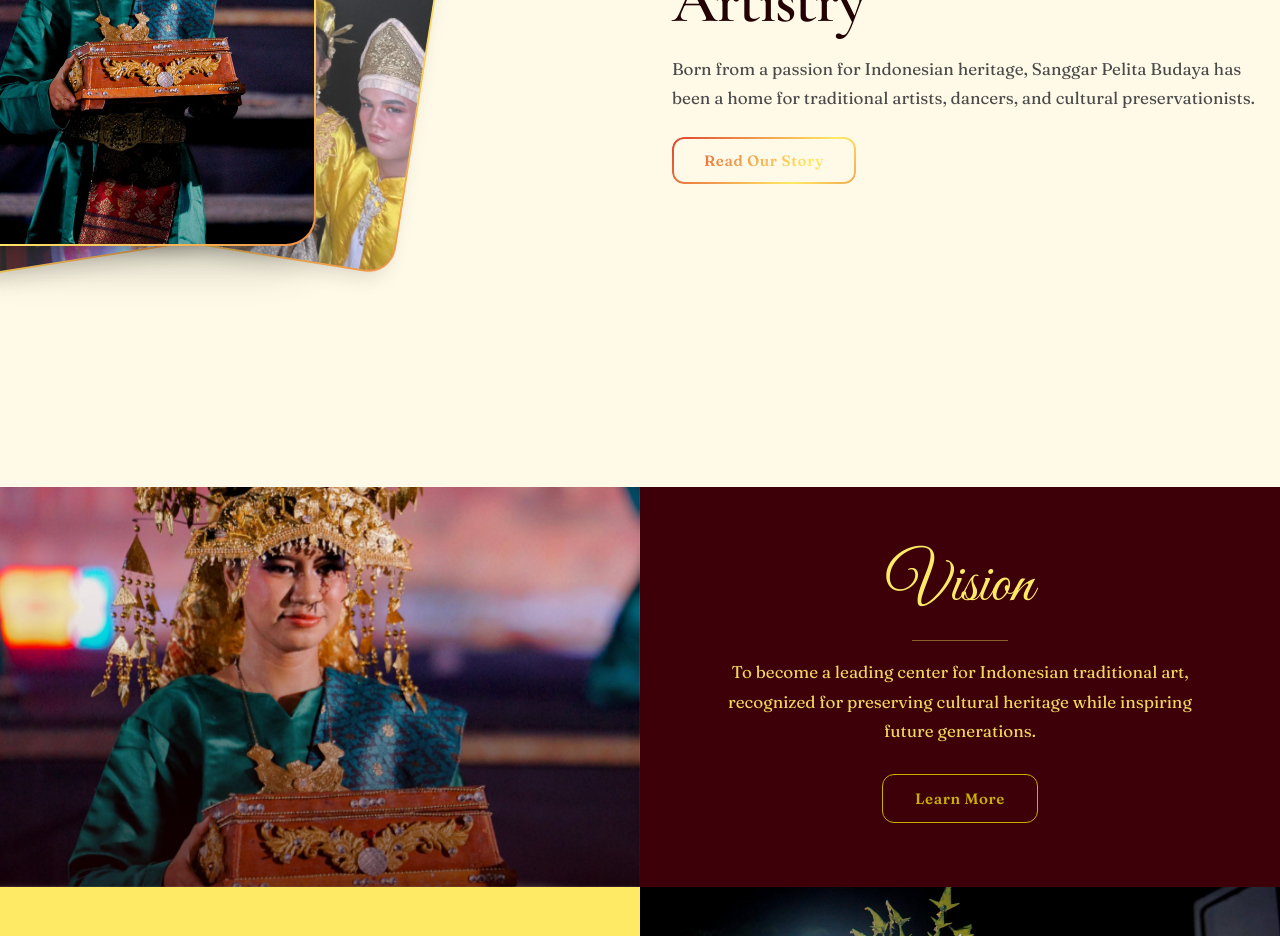
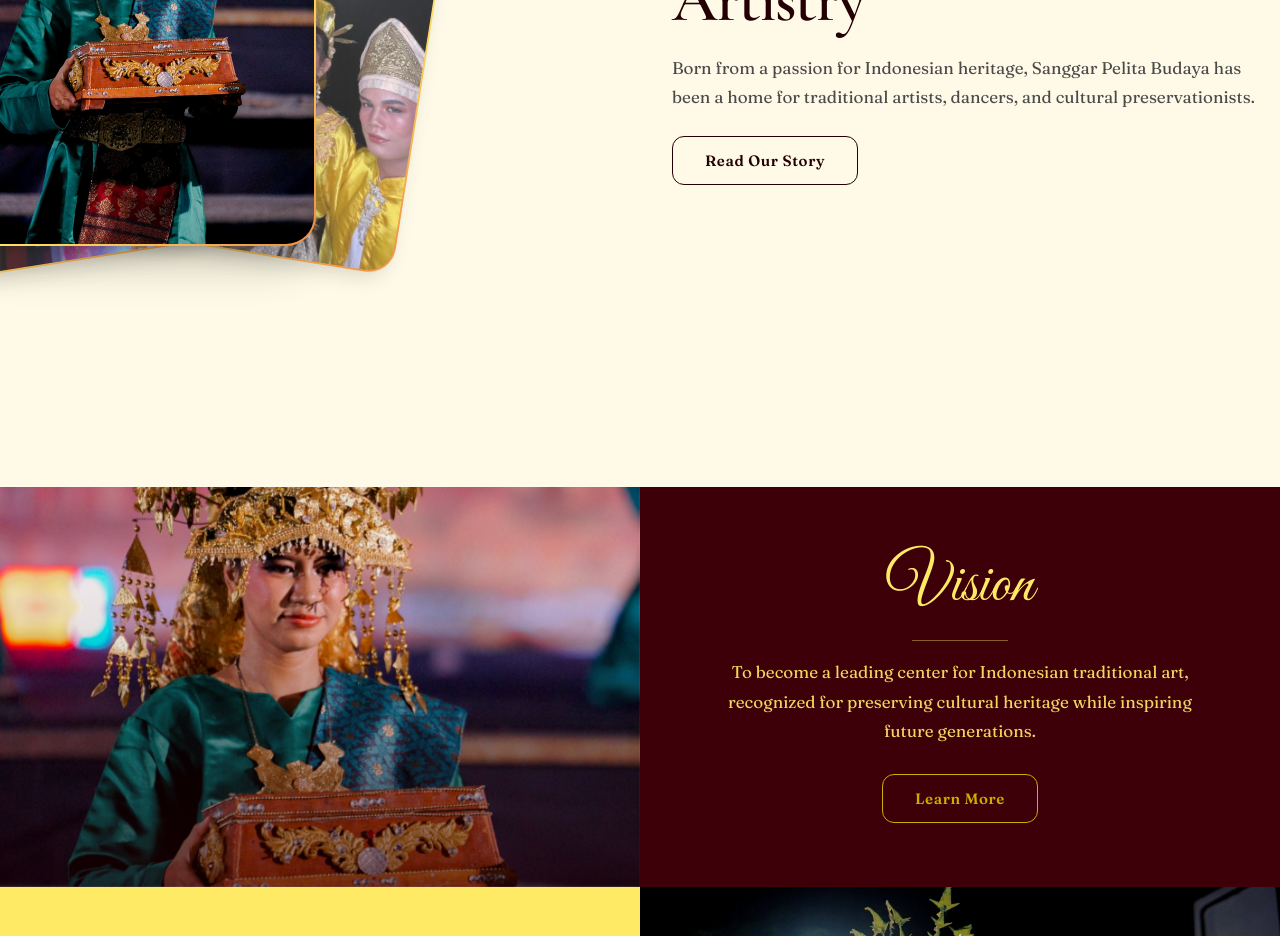
Before and after one commit to HappyRehund/sanggar-pelita-budaya, a Svelte app in the folder frontend/: page / in a window 1280 px wide. Shown: the part 1320-2256 px from the top of the page. Built offline with nearby package versions, Linux system fonts and the light colour scheme; no server answers.

Commit message:
refactor(home): swap AboutPreview CTA to outline-ink variant
- change Button variant from 'outline-gradient' to 'outline-ink' on the
  read-more CTA in the home about preview section

```diff
--- a/frontend/src/modules/home/components/AboutPreview.svelte
+++ b/frontend/src/modules/home/components/AboutPreview.svelte
@@ -125,7 +125,7 @@
       <span class="eyebrow">{t('about_eyebrow')}</span>
       <h2 class="about-preview__title">{t('about_title')}</h2>
       <p class="about-preview__desc text-pretty">{t('about_description')}</p>
-      <Button variant="outline-gradient" size="md" href="/about" class="about-preview__cta-button">
+      <Button variant="outline-ink" size="md" href="/about" class="about-preview__cta-button">
         {t('about_read_more')}
       </Button>
     </div>
```
